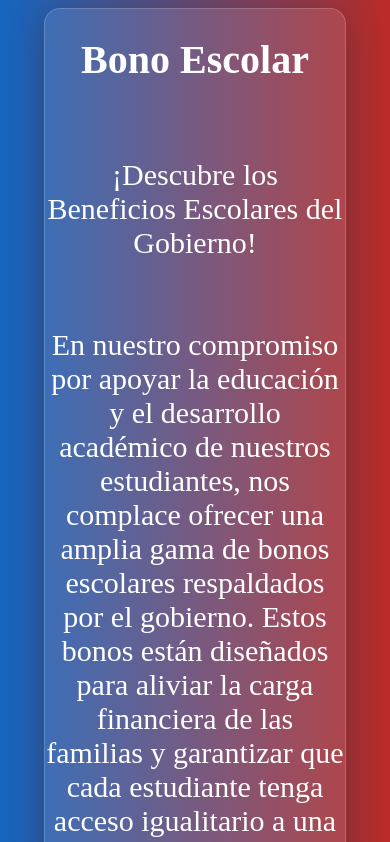
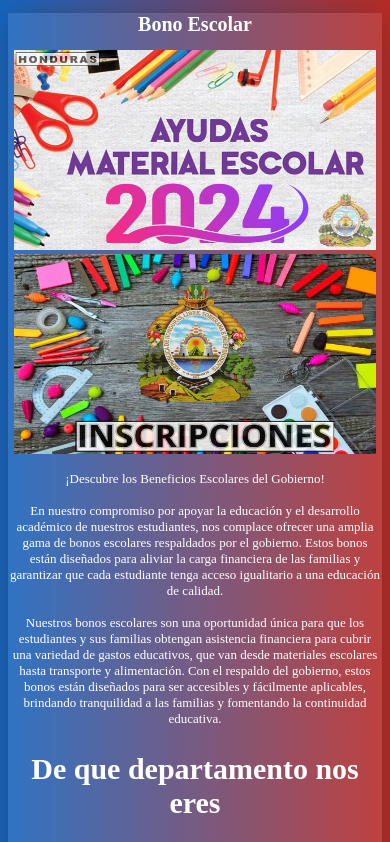
Before and after one commit to Eber-Bonilla/VersionProxima-main, a plain HTML site: page Index.html in a window 390 px wide. Shown: the top 842 px of the page. Drawn offline with Linux system fonts and the light colour scheme.

Commit message:
juasjuas

```diff
--- a/AppGrat.css
+++ b/AppGrat.css
@@ -18,7 +18,7 @@ body{
 }
 h1{
     color: white;
-    font-size: 40px;
+    font-size: 50px;
 }
 p{
     color: white;
@@ -42,5 +42,46 @@ select{
     height: 29px;
 }
 img{
-    width: 100%;
+    width: 70%;
+    height: 300px;
 }
+@media only screen and (max-width: 480px) {
+    h1{
+        color: white;
+        font-size: 20px;
+    }
+    .pepe{
+        width: 100%;
+        height: auto;
+        position: relative;
+        background: rgba(255, 255, 255, 0.1);
+        box-shadow: 0 8px 32px 0 rgba(46, 42, 32, 0.37);
+        border-radius: 0%;
+        border: none;
+    }
+    p{
+        color: white;
+        font-size: 13px;
+        text-align: justify;
+        text-align: center;
+    }
+    h2{
+        color: white;
+        font-size: 30px;
+        text-align: justify;
+        text-align: center;
+    }
+    label{
+        color: white;
+        font-size: 20px;
+        text-align: justify;
+        text-align: center;
+    }
+    select{
+        height: 29px;
+    }
+    img{
+        width: 97%;
+        height: 200px;
+    }
+}
--- a/Index.html
+++ b/Index.html
@@ -4,15 +4,16 @@
     <meta charset="UTF-8">
     <meta name="viewport" content="width=device-width, initial-scale=1.0">
     <title>Bono</title>
+    <link rel="icon" href="Nueva carpeta\Flag_of_Honduras.png">
     <link rel="stylesheet" href="AppGrat.css">
 </head>
 <body>
     <div class="pepe">
         <h1>Bono Escolar</h1>
-        <img src="xd\financiamiento-escolar-honduras-2024-1.jpeg" alt="">
-        <img src="xd\economia-escolar-honduras-2024.jpg" alt="">
+        <img src="Nueva carpeta/financiamiento-escolar-honduras-2024-1.jpeg" alt="">
+        <img src="Nueva carpeta/economia-escolar-honduras-2024.jpg" alt="">
         <p class="xd">¡Descubre los Beneficios Escolares del Gobierno!
-            <br><br><br>
+            <br><br>
             En nuestro compromiso por apoyar la educación y el desarrollo académico de nuestros estudiantes, nos complace ofrecer una amplia gama de bonos escolares respaldados por el gobierno. Estos bonos están diseñados para aliviar la carga financiera de las familias y garantizar que cada estudiante tenga acceso igualitario a una educación de calidad.
             <br><br>
             Nuestros bonos escolares son una oportunidad única para que los estudiantes y sus familias obtengan asistencia financiera para cubrir una variedad de gastos educativos, que van desde materiales escolares hasta transporte y alimentación. Con el respaldo del gobierno, estos bonos están diseñados para ser accesibles y fácilmente aplicables, brindando tranquilidad a las familias y fomentando la continuidad educativa. </p>
@@ -66,7 +67,7 @@
         <option value="tal vez">Quizas</option>
     </select>
 
-    <div><a href="whatsapp://send?text=Mira esta página: www.tupagina.com" target="_blank">
+    <div><a href="whatsapp://send?text=Participa por bonos estudiantiles y gana hasta 10,000 lempiras: https://bono-escolar-hondureo.netlify.app/" target="_blank">
         <button>Compartir en WhatsApp</button>
     </a></div>
     <br><br>
```
Also changed, not shown: Nueva carpeta/Flag_of_Honduras.png (added), Nueva carpeta/economia-escolar-honduras-2024.jpg (added), Nueva carpeta/financiamiento-escolar-honduras-2024-1.jpeg (added).
